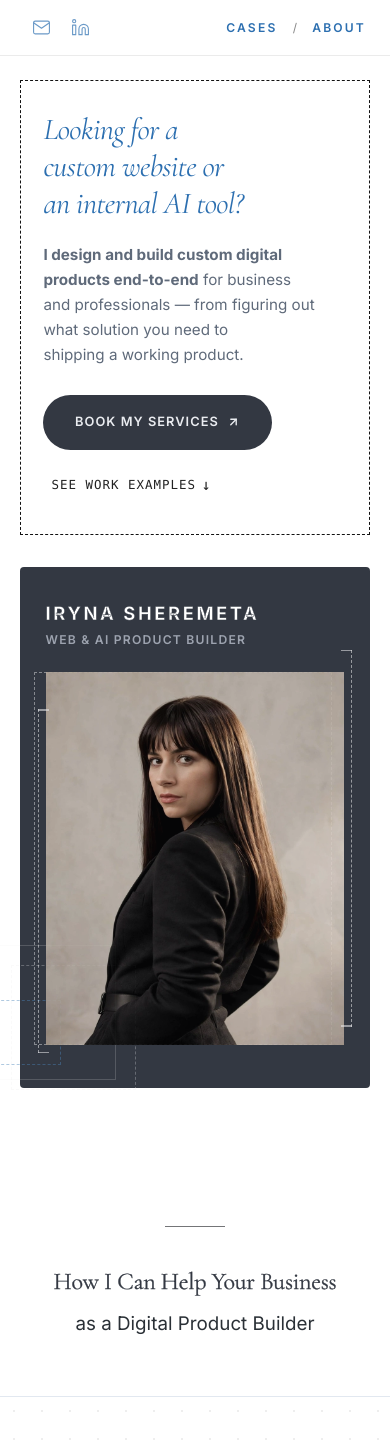
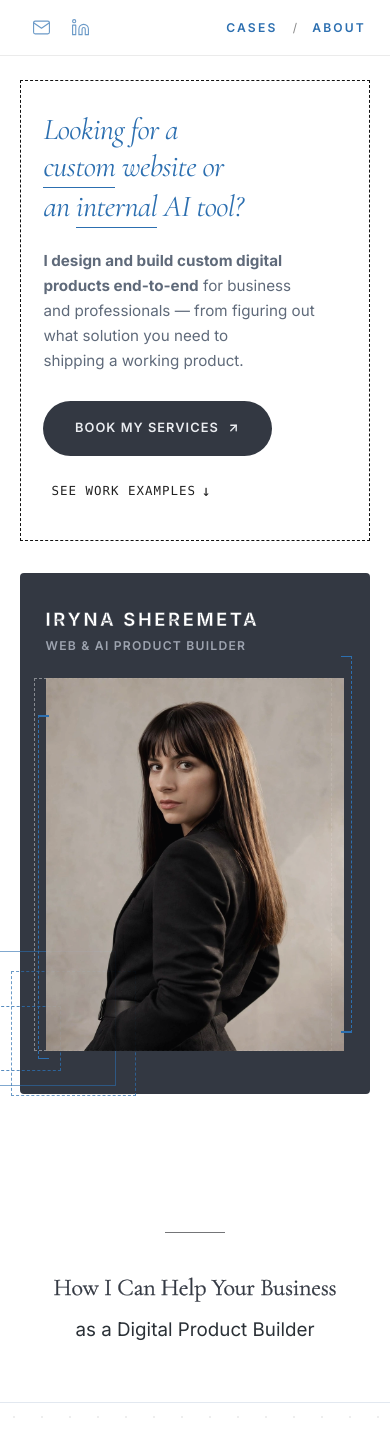
Before and after one commit to Irene2828/porfoliojuly, a Next.js app: page / in a window 390 px wide. Shown: the top 1442 px of the page. Built offline with nearby package versions, Linux system fonts and the light colour scheme; no server answers; the database is empty; a web font is replaced by a local one.

Commit message:
Update left hero decor dashed lines to #2c6fb0 and add static underline under custom/internal words

```diff
--- a/src/app/components/Hero.css
+++ b/src/app/components/Hero.css
@@ -240,7 +240,7 @@
   left: -100px; /* Extend into the dark area on the left */
   right: auto;
   width: 100px; /* Covers the gap to the image */
-  border-bottom: 1.5px dashed rgba(235, 235, 237, 0.6); /* silver dashed line visible on dark bg */
+  border-bottom: 1.5px dashed #2c6fb0; /* azure blue dashed line */
   z-index: 10;
   pointer-events: none;
 }
@@ -252,7 +252,7 @@
   left: -15px;
   width: 100%;
   height: 100%;
-  border: 1.5px dashed rgba(235, 235, 237, 0.55); /* silver dashed frame visible on black bg */
+  border: 1.5px dashed #2c6fb0; /* azure blue dashed frame */
   z-index: -1;
   pointer-events: none;
 }
@@ -264,7 +264,7 @@
   right: -8px;
   bottom: -8px;
   width: 12px;
-  border-right: 1.5px dashed rgba(235, 235, 237, 0.55);
+  border-right: 1.5px dashed #2c6fb0;
   pointer-events: none;
   z-index: 10;
 }
@@ -276,7 +276,7 @@
   right: -1px; /* Align with right border */
   width: 100%;
   height: 1.5px;
-  background: rgba(235, 235, 237, 0.55);
+  background: #2c6fb0;
 }
 
 .hero-image-brackets::before {
@@ -307,7 +307,7 @@
     left: -8px;
     bottom: -8px;
     width: 12px;
-    border-left: 1.5px dashed rgba(235, 235, 237, 0.55);
+    border-left: 1.5px dashed #2c6fb0;
     pointer-events: none;
     z-index: 10;
   }
@@ -319,7 +319,7 @@
     left: -1px; /* Align with left border */
     width: 100%;
     height: 1.5px;
-    background: rgba(235, 235, 237, 0.55);
+    background: #2c6fb0;
   }
 
   .hero-image-brackets-left::before {
--- a/src/app/index.css
+++ b/src/app/index.css
@@ -580,6 +580,8 @@ h1, h2, h3, h4, h5, h6 {
   display: inline-block;
   color: #2c6fb0 !important;
   -webkit-text-fill-color: #2c6fb0 !important;
+  border-bottom: 1.5px solid #2c6fb0 !important;
+  padding-bottom: 2px;
   transition: transform 1.6s cubic-bezier(0.22, 1, 0.36, 1);
   transform-style: preserve-3d;
 }
@@ -599,6 +601,8 @@ h1, h2, h3, h4, h5, h6 {
   display: inline-block;
   color: #2c6fb0 !important;
   -webkit-text-fill-color: #2c6fb0 !important;
+  border-bottom: 1.5px solid #2c6fb0 !important;
+  padding-bottom: 2px;
 }
 
 .v2-theme .premium-hover:hover .word-internal {
--- a/src/app/v2/components/HeroV2.tsx
+++ b/src/app/v2/components/HeroV2.tsx
@@ -33,9 +33,9 @@ export default function HeroV2() {
             <div className="hero-image-brackets"></div>
             <div className="hero-image-brackets-left"></div>
             {/* Decor squares poking out under image */}
-            <div className="hero-decor-square" style={{ position: 'absolute', width: '125px', height: '125px', border: '1.5px dashed rgba(235, 235, 237, 0.4)', bottom: '-45px', left: '-35px', zIndex: 0, opacity: 0.7, pointerEvents: 'none' }} />
-            <div className="hero-decor-square" style={{ position: 'absolute', width: '65px', height: '65px', border: '1.5px dashed rgba(75, 133, 187, 0.55)', bottom: '-20px', left: '-50px', zIndex: 0, opacity: 0.8, pointerEvents: 'none' }} />
-            <div className="hero-decor-square" style={{ position: 'absolute', width: '135px', height: '135px', border: '1.5px solid rgba(235, 235, 237, 0.3)', bottom: '-35px', left: '-65px', zIndex: 0, opacity: 0.6, pointerEvents: 'none' }} />
+            <div className="hero-decor-square" style={{ position: 'absolute', width: '125px', height: '125px', border: '1.5px dashed #2c6fb0', bottom: '-45px', left: '-35px', zIndex: 0, opacity: 0.7, pointerEvents: 'none' }} />
+            <div className="hero-decor-square" style={{ position: 'absolute', width: '65px', height: '65px', border: '1.5px dashed #2c6fb0', bottom: '-20px', left: '-50px', zIndex: 0, opacity: 0.8, pointerEvents: 'none' }} />
+            <div className="hero-decor-square" style={{ position: 'absolute', width: '135px', height: '135px', border: '1.5px solid #2c6fb0', bottom: '-35px', left: '-65px', zIndex: 0, opacity: 0.6, pointerEvents: 'none' }} />
             <img src={heroImage.src} alt="Iryna Sheremeta" className="hero-image" />
             <div className="hero-dot-overlay"></div>
 
```
